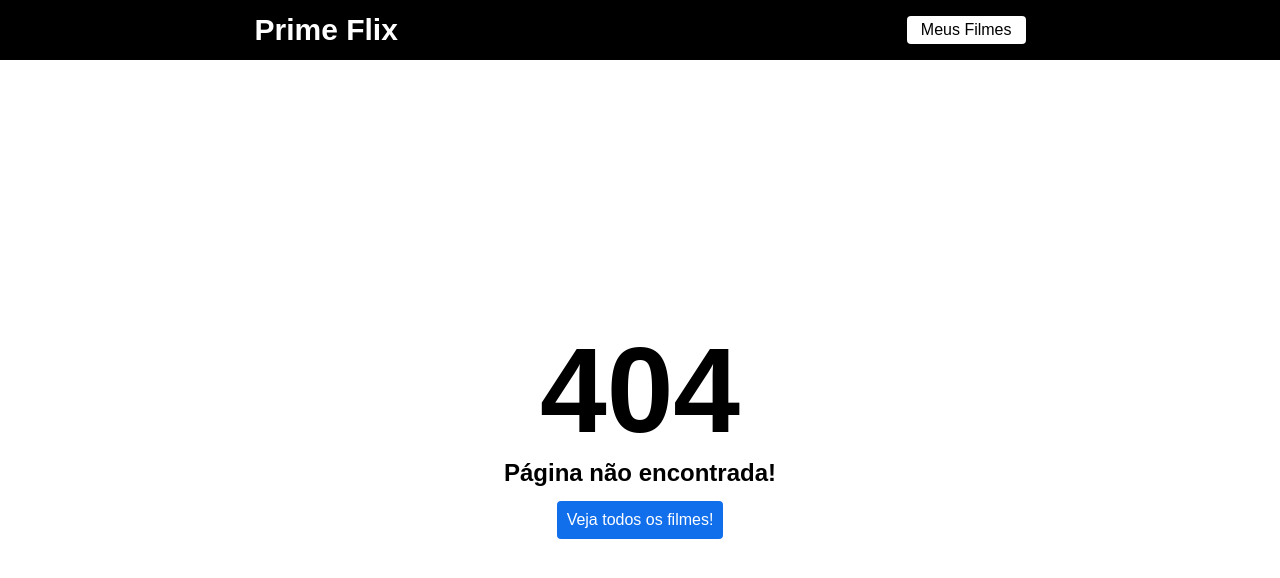
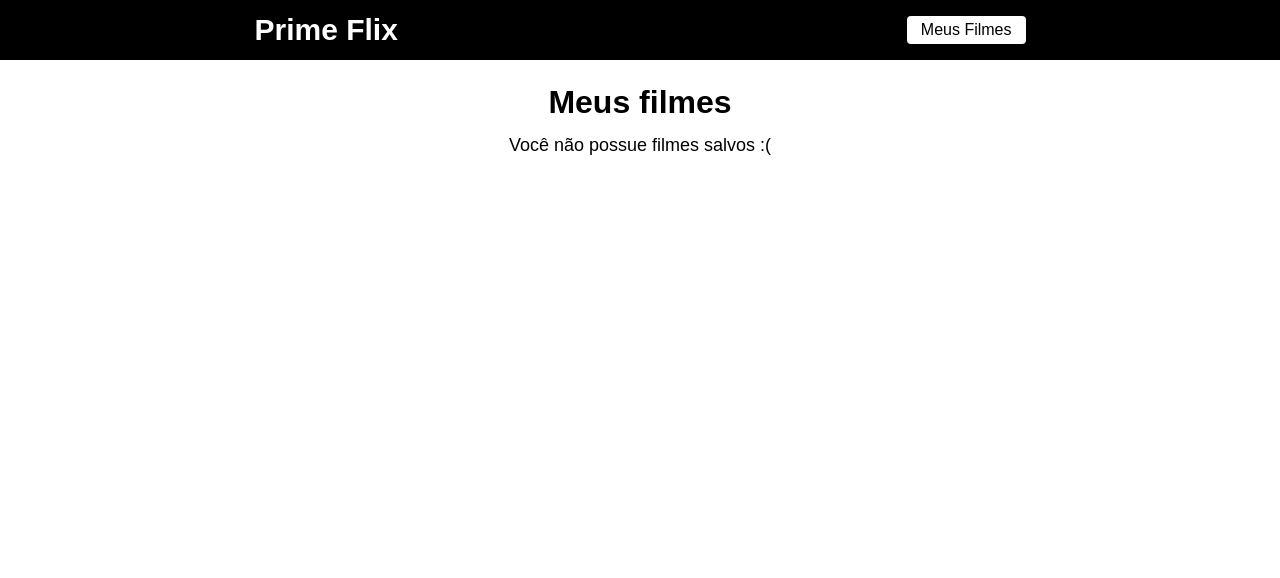
Before and after one commit to Icaromoroni/Udemy, a React (Create React App) app in the folder fullstack-node-react-react_native/filmes-app/: page /favoritos in a window 1280 px wide. Before the commit this address had no page. Shown: the top 578 px of the page. Built offline with nearby package versions, Linux system fonts and the light colour scheme.

Commit message:
feat: pagina favoritos adicionada, e tambem configurado o alerta do toastify

```diff
--- a/fullstack-node-react-react_native/filmes-app/package.json
+++ b/fullstack-node-react-react_native/filmes-app/package.json
@@ -11,6 +11,7 @@
     "react-dom": "^18.2.0",
     "react-router-dom": "^6.21.0",
     "react-scripts": "5.0.1",
+    "react-toastify": "^9.1.3",
     "web-vitals": "^2.1.4"
   },
   "scripts": {
--- a/fullstack-node-react-react_native/filmes-app/src/App.js
+++ b/fullstack-node-react-react_native/filmes-app/src/App.js
@@ -1,8 +1,12 @@
 import RoutesApp from "./routes";
+import { ToastContainer, toastContainer } from 'react-toastify';
+import 'react-toastify/dist/ReactToastify.css';
+
 
 function App() {
   return (
     <div className="App">
+      <ToastContainer autoClose={2000}/>
      <RoutesApp/>
     </div>
   );
--- /dev/null
+++ b/fullstack-node-react-react_native/filmes-app/src/pages/Favoritos/favoritos.css
@@ -0,0 +1,37 @@
+.meus-filmes{
+    margin-top: 24px;
+    display: flex;
+    flex-direction: column;
+    align-items: center;
+}
+
+.meus-filmes h1{
+    margin-bottom: 14px;
+}
+.meus-filmes span{
+    font-size: 18px;
+}
+
+.meus-filmes ul{
+    width: 720px;
+}
+
+.meus-filmes ul li{
+    list-style: none;
+    display: flex;
+    justify-content: space-between;
+    align-items: center;
+    margin-bottom: 14px;
+}
+
+.meus-filmes div{
+    display: flex;
+    justify-content: center;
+    align-items: center;
+}
+
+.meus-filmes div a{
+    text-decoration: none;
+    color : #116feb;
+    margin-right: 14px;
+}
--- /dev/null
+++ b/fullstack-node-react-react_native/filmes-app/src/pages/Favoritos/index.js
@@ -0,0 +1,51 @@
+
+import { useEffect, useState } from 'react';
+import './favoritos.css';
+import { Link } from 'react-router-dom';
+import { toast } from 'react-toastify';
+
+
+function Favoritos(){
+
+    const [filmes, setFilmes] = useState([]);
+
+    useEffect(()=>{
+
+        const minhaLista = localStorage.getItem("@primeflix");
+        setFilmes(JSON.parse(minhaLista) || []);
+
+    }, []);
+
+    function excluirFilme(id){
+        let filtroFilmes = filmes.filter((item)=>{
+            return (item.id !== id)
+        });
+        setFilmes(filtroFilmes);
+        localStorage.setItem("@primeflix", JSON.stringify(filtroFilmes));
+        toast.success("Filme removido com sucesso!")
+    }
+
+    return(
+        <div className='meus-filmes'>
+            <h1>Meus filmes</h1>
+
+            {filmes.length === 0 && <span>Você não possue filmes salvos :(</span>}
+
+            <ul>
+                {filmes.map((item)=>{
+                    return(
+                        <li key={item.id}>
+                            <span>{item.title}</span>
+                            <div>
+                                <Link to={`/filme/${item.id}`} >Ver detalhes</Link>
+                                <button onClick={()=>excluirFilme(item.id)}>Excluir</button>
+                            </div>
+                        </li>
+                    )
+                })}
+            </ul>
+        </div>
+    )
+}
+
+export default Favoritos;
--- a/fullstack-node-react-react_native/filmes-app/src/pages/Filme/index.js
+++ b/fullstack-node-react-react_native/filmes-app/src/pages/Filme/index.js
@@ -2,6 +2,7 @@
 import { useParams, useNavigate } from 'react-router-dom';
 import api from '../../services/api';
 import './filme-info.css';
+import { toast } from 'react-toastify';
 
 
 function Filme(){
@@ -47,13 +48,13 @@
         const hasFilme = filmesSalvos.some((filmesSalvo)=> filmesSalvo.id === detalheFilme.id)
 
         if (hasFilme){
-            alert("Esse filme já esta nos favoritos!")
+            toast.warn("Esse filme já esta na lista dos favoritos!")
             return;
         }
 
         filmesSalvos.push(detalheFilme);
         localStorage.setItem("@primeflix", JSON.stringify(filmesSalvos));
-        alert("Filme salvo com sucesso!")
+        toast.success("Filme salvo com sucesso!")
     }
 
 
--- a/fullstack-node-react-react_native/filmes-app/src/routes.js
+++ b/fullstack-node-react-react_native/filmes-app/src/routes.js
@@ -4,6 +4,7 @@
 import Filme from './pages/Filme';
 import Header from './components/Header';
 import Erro from "./pages/Erro";
+import Favoritos from "./pages/Favoritos";
 
 function RoutesApp(){
     return(
@@ -12,6 +13,7 @@
         <Routes>
             <Route path="/" element = { <Home/> }/>
             <Route path="/filme/:id" element = { <Filme/> }/>
+            <Route path="/favoritos" element= {<Favoritos/>}/>
 
             <Route path="*" element= { <Erro/> } />
         </Routes>
```
Also changed, not shown: 1 other file (tests, documents, lock files or other folders).
